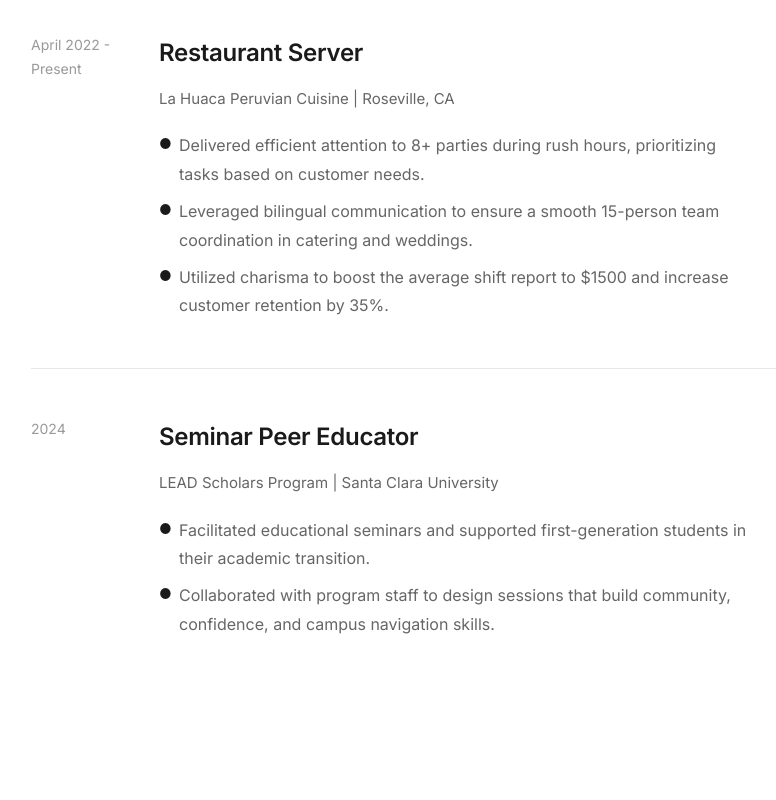
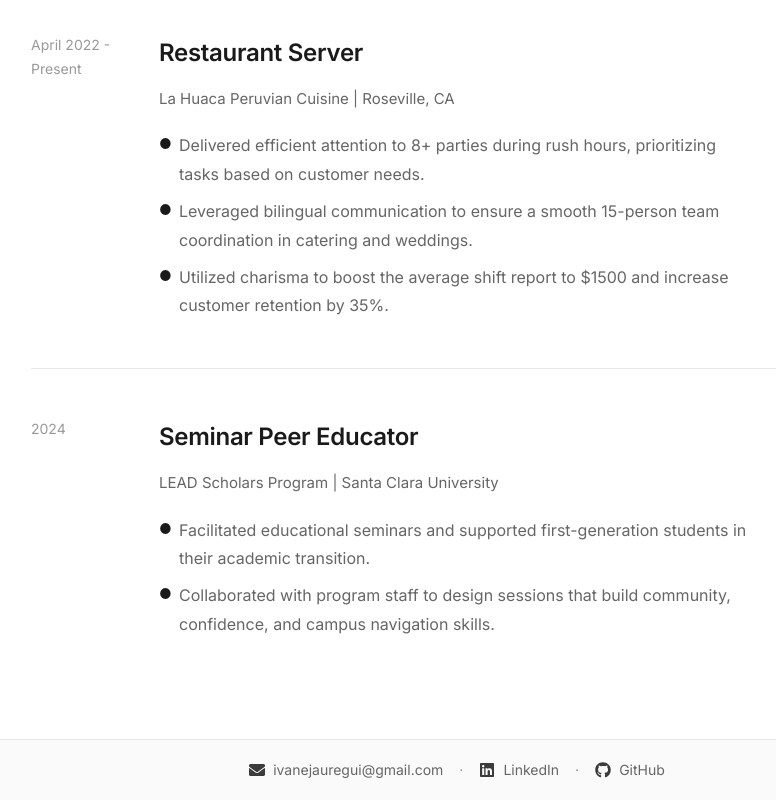
Before and after one commit to ivanj06/personalWesbite, a React (Create React App) app: page /work in a window 1280 px wide. Shown: the part 192-992 px from the top of the page, without its empty margins (183-959 px from the left). Before the commit the page ends 931 px from the top, so only its background shows below. Built offline with nearby package versions, Linux system fonts and the light colour scheme.

Commit message:
Changed contact page to just be a constant footnote

```diff
--- a/src/App.css
+++ b/src/App.css
@@ -1 +1,9 @@
-/* App-specific styles if needed */
+.App {
+    min-height: 100vh;
+    display: flex;
+    flex-direction: column;
+}
+
+.app-main {
+    flex: 1;
+}
--- a/src/App.jsx
+++ b/src/App.jsx
@@ -1,5 +1,5 @@
 import React from 'react';
-import { BrowserRouter as Router, Routes, Route, useLocation } from 'react-router-dom';
+import { BrowserRouter as Router, Routes, Route, useLocation, Navigate } from 'react-router-dom';
 import Navbar from './components/Navbar';
 import Home from './pages/Home';
 import Projects from './pages/Projects';
@@ -8,7 +8,7 @@ import LeadershipPage from './pages/Leadership';
 import WorkPage from './pages/Work';
 import AffiliationsPage from './pages/Affiliations';
 import HobbiesPage from './pages/Hobbies';
-import ContactPage from './pages/Contact';
+import Footer from './components/Footer';
 import { ThemeProvider } from './context/ThemeContext';
 import './App.css';
 
@@ -19,6 +19,7 @@ function AppContent() {
   return (
     <div className="App">
       <Navbar activeSection={activeSection} />
+      <main className="app-main">
         <Routes>
           <Route path="/" element={<Home />} />
           <Route path="/projects" element={<Projects />} />
@@ -27,8 +28,10 @@ function AppContent() {
           <Route path="/work" element={<WorkPage />} />
           <Route path="/affiliations" element={<AffiliationsPage />} />
           <Route path="/hobbies" element={<HobbiesPage />} />
-        <Route path="/contact" element={<ContactPage />} />
+          <Route path="/contact" element={<Navigate to="/" replace />} />
         </Routes>
+      </main>
+      <Footer />
     </div>
   );
 }
--- /dev/null
+++ b/src/components/Footer.jsx
@@ -0,0 +1,41 @@
+import React from 'react';
+import { FaEnvelope, FaLinkedin, FaGithub } from 'react-icons/fa';
+
+const Footer = () => {
+  return (
+    <footer className="site-footer" role="contentinfo">
+      <div className="site-footer-inner">
+        <a href="mailto:ivanejauregui@gmail.com" className="site-footer-link">
+          <FaEnvelope className="site-footer-icon" aria-hidden />
+          <span>ivanejauregui@gmail.com</span>
+        </a>
+        <span className="site-footer-dot" aria-hidden>
+          ·
+        </span>
+        <a
+          href="https://www.linkedin.com/in/ivanjauregui"
+          className="site-footer-link"
+          target="_blank"
+          rel="noopener noreferrer"
+        >
+          <FaLinkedin className="site-footer-icon" aria-hidden />
+          <span>LinkedIn</span>
+        </a>
+        <span className="site-footer-dot" aria-hidden>
+          ·
+        </span>
+        <a
+          href="https://github.com/ivanj06"
+          className="site-footer-link"
+          target="_blank"
+          rel="noopener noreferrer"
+        >
+          <FaGithub className="site-footer-icon" aria-hidden />
+          <span>GitHub</span>
+        </a>
+      </div>
+    </footer>
+  );
+};
+
+export default Footer;
--- a/src/components/Hero.jsx
+++ b/src/components/Hero.jsx
@@ -15,8 +15,6 @@ const Hero = () => {
               I'm a first-generation ECE student at Santa Clara University (Expected Graduation June 2028) with experience in AI/ML, AWS development, and multiple award-winning industry hackathons. I combine strong technical skills with leadership and communication experience from SHPE, HPE, and customer-facing work. I aim to work in robotics or EVs in a technical client-facing role, with long-term goals in startups.
             </p>
             <div className="hero-links">
-              <a href="tel:+19168075462" className="hero-link">(916) 807-5462</a>
-              <span className="separator">/</span>
               <a href="mailto:ivanejauregui@gmail.com" className="hero-link">Email</a>
               <span className="separator">/</span>
               <a href="https://www.linkedin.com/in/ivanjauregui" className="hero-link" target="_blank" rel="noopener noreferrer">LinkedIn</a>
--- a/src/components/Navbar.jsx
+++ b/src/components/Navbar.jsx
@@ -13,8 +13,7 @@ const Navbar = ({ activeSection }) => {
     { id: 'leadership', label: 'Leadership', path: '/leadership' },
     { id: 'work', label: 'Work History', path: '/work' },
     { id: 'affiliations', label: 'Affiliations', path: '/affiliations' },
-    { id: 'hobbies', label: 'Hobbies', path: '/hobbies' },
-    { id: 'contact', label: 'Contact', path: '/contact' }
+    { id: 'hobbies', label: 'Hobbies', path: '/hobbies' }
   ];
 
   const handleNavClick = (path) => {
--- a/src/index.css
+++ b/src/index.css
@@ -587,73 +587,55 @@ body {
     opacity: 1;
 }
 
-/* Contact Section */
-.contact-content {
-    max-width: 600px;
+/* Site footer (global) */
+.site-footer {
+    flex-shrink: 0;
+    border-top: 1px solid var(--border-color);
+    background-color: var(--bg-secondary);
+    padding: 18px 24px;
 }
 
-.contact-intro {
-    font-size: 18px;
-    line-height: 1.8;
-    color: var(--text-secondary);
-    margin-bottom: 40px;
-}
-
-.contact-links {
-    display: flex;
-    flex-direction: column;
-    gap: 16px;
-}
-
-.contact-link {
-    color: var(--text-primary);
-    text-decoration: none;
-    font-size: 18px;
-    font-weight: 400;
-    transition: opacity 0.3s ease;
-    border-bottom: 1px solid transparent;
-    padding-bottom: 2px;
-    display: inline-flex;
-    align-items: center;
-    gap: 12px;
-    width: fit-content;
-}
-
-.contact-link:hover {
-    opacity: 0.6;
-    border-bottom-color: var(--text-primary);
-}
-
-.contact-icon {
-    font-size: 20px;
-    flex-shrink: 0;
-}
-
-/* Footer */
-.footer {
-    background-color: var(--bg-secondary);
-    padding: 48px 24px;
-    text-align: center;
-    border-top: 1px solid var(--border-color);
-}
-
-.footer .container {
+.site-footer-inner {
+    max-width: 1200px;
+    margin: 0 auto;
     display: flex;
     align-items: center;
     justify-content: center;
-    gap: 12px;
     flex-wrap: wrap;
+    gap: 10px 16px;
 }
 
-.footer p {
+.site-footer-link {
+    display: inline-flex;
+    align-items: center;
+    gap: 8px;
+    color: var(--text-secondary);
+    text-decoration: none;
     font-size: 14px;
-    color: var(--text-light);
-    margin: 0;
+    font-weight: 400;
+    transition: color 0.2s ease, opacity 0.2s ease;
 }
 
-.footer-separator {
+.site-footer-link:hover {
+    color: var(--text-primary);
+    opacity: 1;
+}
+
+.site-footer-icon {
+    font-size: 16px;
+    flex-shrink: 0;
+    color: var(--text-primary);
+    opacity: 0.85;
+}
+
+.site-footer-link:hover .site-footer-icon {
+    opacity: 1;
+}
+
+.site-footer-dot {
     color: var(--text-light);
     font-size: 14px;
+    user-select: none;
 }
 
 /* Animations */
@@ -747,9 +729,6 @@ body {
         gap: 32px;
     }
 
-    .contact-links {
-        gap: 20px;
-    }
 }
 
 @media (max-width: 480px) {
```
Lines whose indentation alone changed are shown as unchanged.
